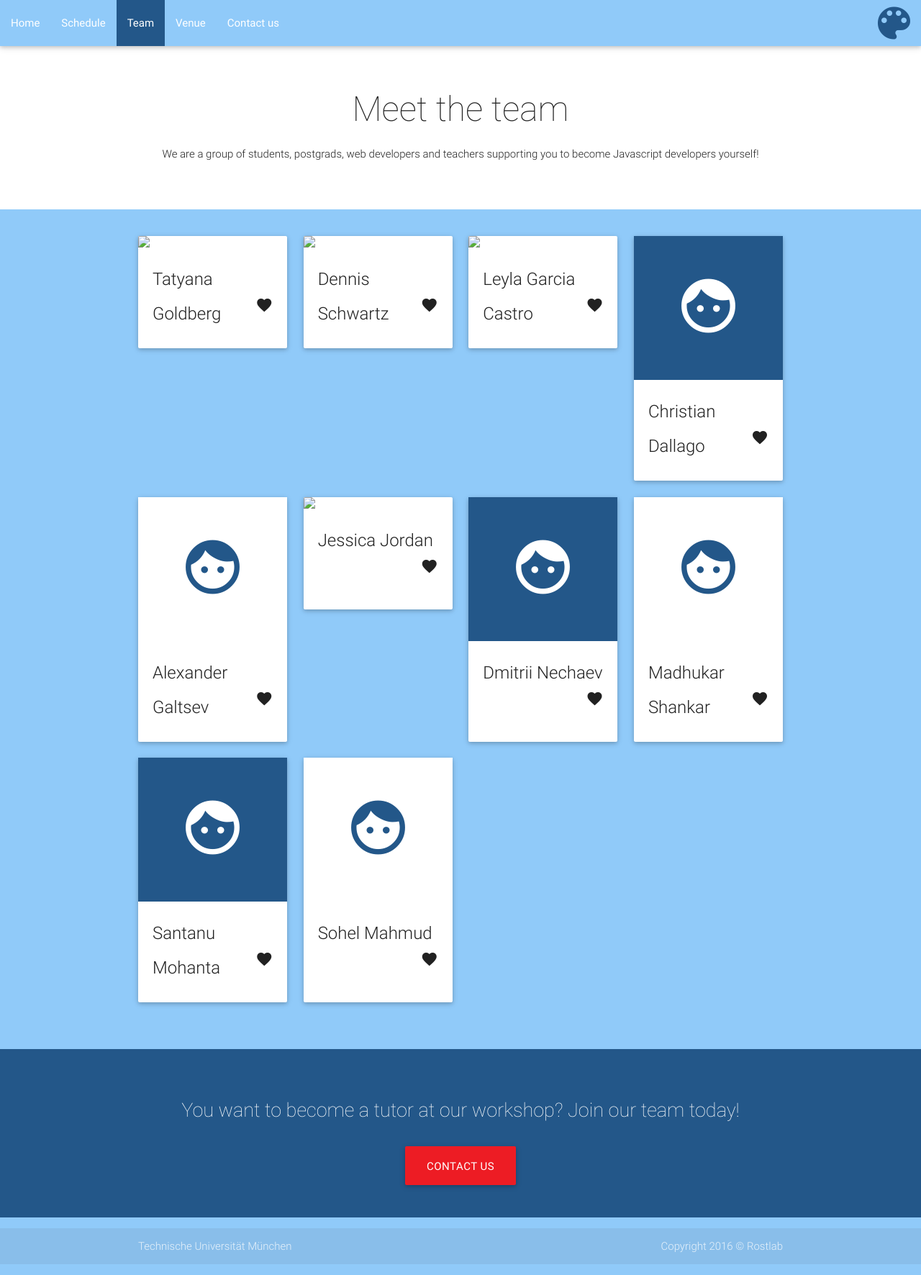
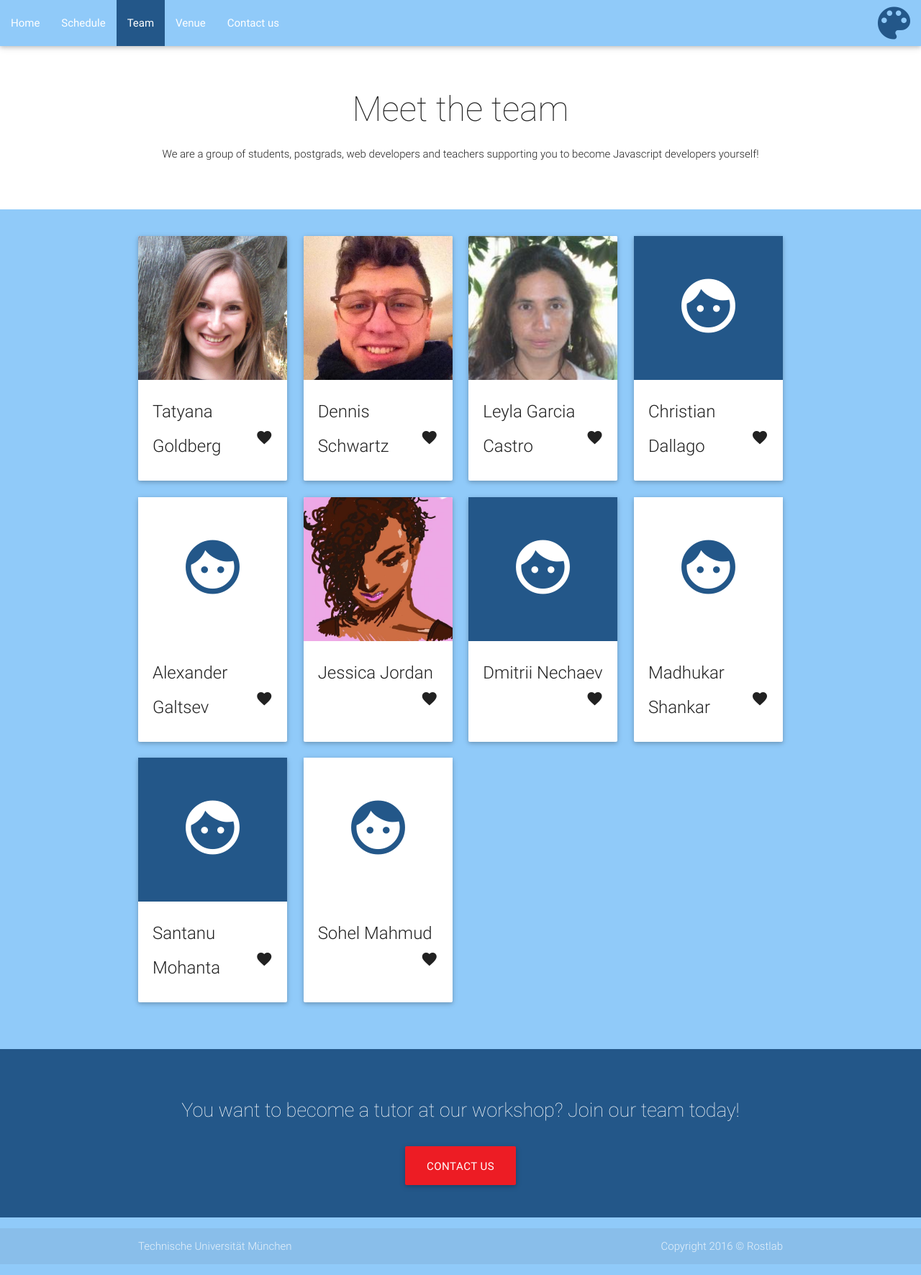
Before and after one commit to jayjayjpg/jayjayjpg.github.io, a Jekyll site: the page built from team.md, in a window 1280 px wide. Shown: the whole page at 72% size. Built offline with Jekyll 4.4.1, drawn with Linux system fonts in a browser that asks for light colours.

Commit message:
add first pass of team page

```diff
--- a/_sass/_layout.scss
+++ b/_sass/_layout.scss
@@ -66,6 +66,19 @@
       color: $primary-color;
       text-shadow: 2px 2px 3px $secondary-color;
     }
+  }
+  .card-image {
+    max-height: 200px;
+  }
+  .card-content {
+    min-height: 140px;
+  }
+  .placeholder-img {
+    padding: 25% 0;
+    text-align: center;
+    display: block;
+    width: 100%;
+    min-height: 200px;
   }
 }
 
--- a/index.html
+++ b/index.html
@@ -15,10 +15,9 @@
           </div>
         </div>
         <div class="row center">
-                <a href="http://materializecss.com/getting-started.html" id="download-button" class="btn-large waves-effect waves-light tertiary-bg uppercase">Save your seat</a>
+          <a href="#" class="btn-large waves-effect waves-light tertiary-bg uppercase">Save your seat</a>
         </div>
         <br><br>
-
         </div>
     </div>
     <div class="parallax"><img class="mb-2 oversize" src="/media/streamgraph.png" alt="D3js_streamgraph_visualization_by_mbostock"></div>
--- a/team.md
+++ b/team.md
@@ -15,7 +15,7 @@
     </div>
   </div>
 </section>
-<section class="blue lighten-3 team">
+<section class="blue lighten-3">
   <div class="container">
     <div class="row">
       <!-- team member card -->
```
Also changed, not shown: media/dallago.png (added), media/dennis.jpg (added), media/dmitrii.jpg (added), media/jessicajordan.jpeg (added), media/leyla.jpg (added), media/tatyana.jpg (added), media/valexander.jpg (added). Lines whose indentation alone changed are shown as unchanged.
